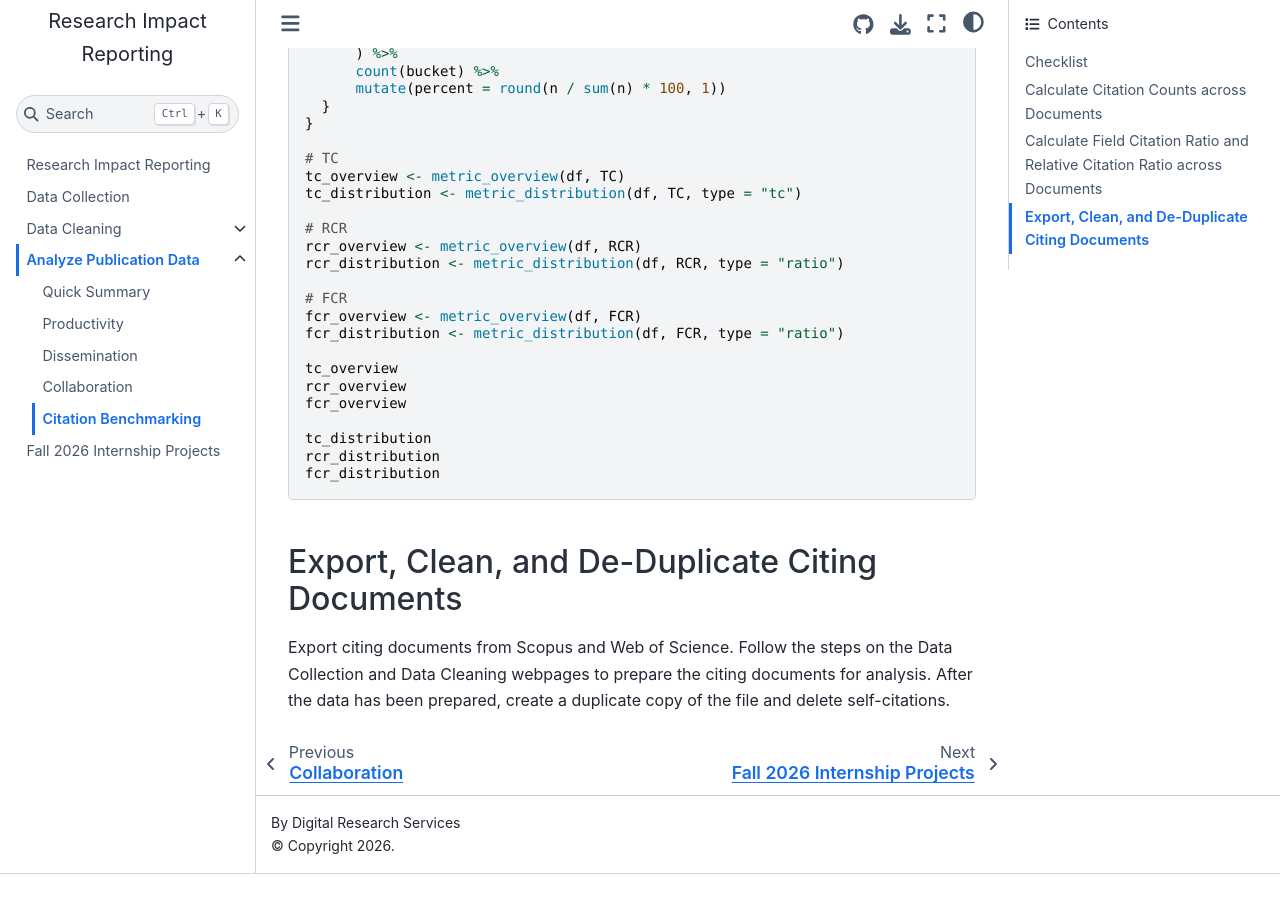
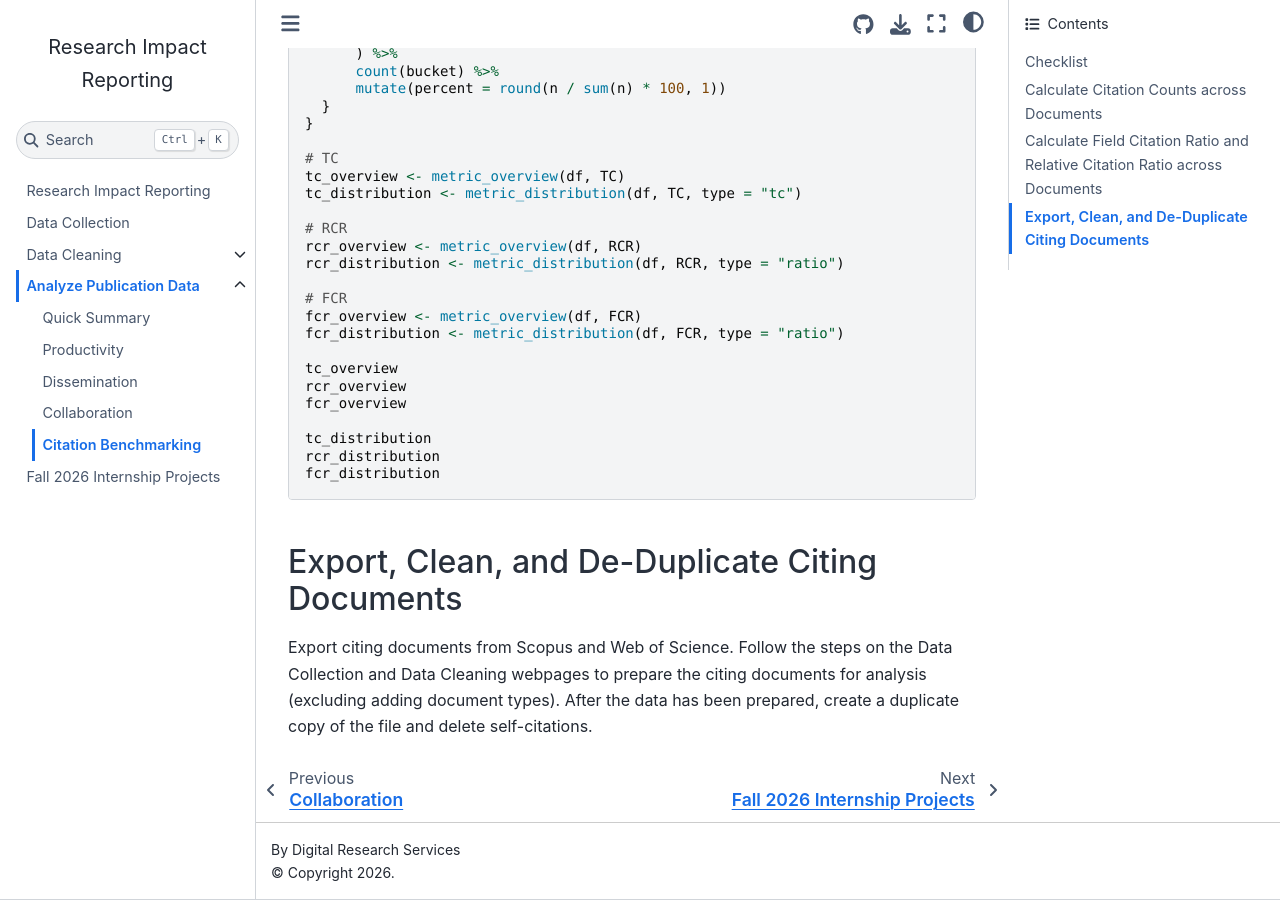
Before and after one commit to vvlooking/research-impact, a Jupyter Book: the page built from website/analyze-data-citation-benchmarking.md, in a window 1280 px wide and 900 px high, scrolled down 2718 px. Built offline with Jupyter Book 1.0.4 settings and Sphinx 7.4.7 and the Sphinx Book theme 1.1.4, drawn with Linux system fonts in a browser that asks for light colours; before the commit the page ends 3592 px from its top, so only the background shows below that.

Commit message:
Update analyze-data-citation-benchmarking.md

````diff
--- a/website/analyze-data-citation-benchmarking.md
+++ b/website/analyze-data-citation-benchmarking.md
@@ -153,4 +153,4 @@
 ```
 
 ## Export, Clean, and De-Duplicate Citing Documents
-Export citing documents from Scopus and Web of Science. Follow the steps on the Data Collection and Data Cleaning webpages to prepare the citing documents for analysis. After the data has been prepared, create a duplicate copy of the file and delete self-citations.
+Export citing documents from Scopus and Web of Science. Follow the steps on the Data Collection and Data Cleaning webpages to prepare the citing documents for analysis (excluding adding document types). After the data has been prepared, create a duplicate copy of the file and delete self-citations.
````
